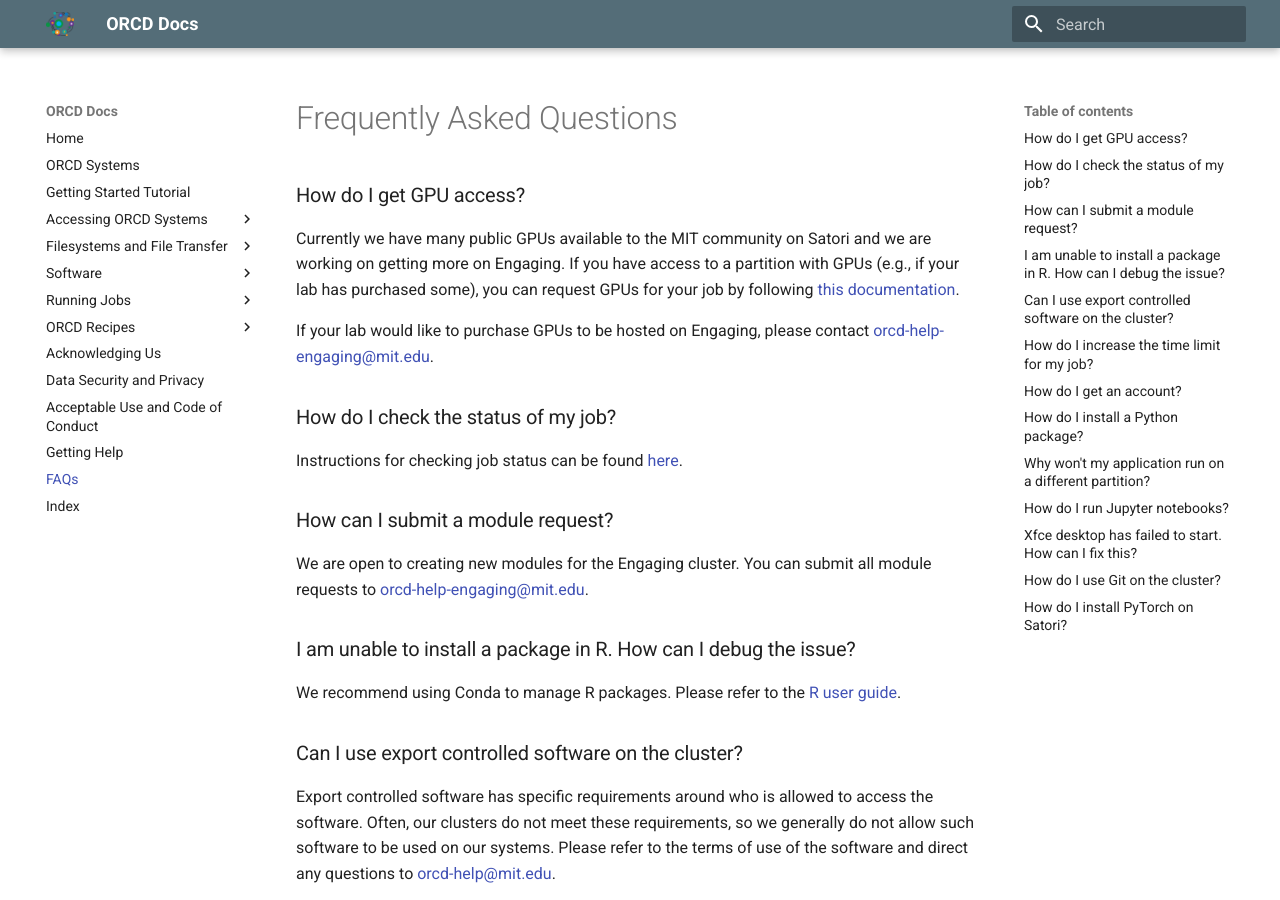
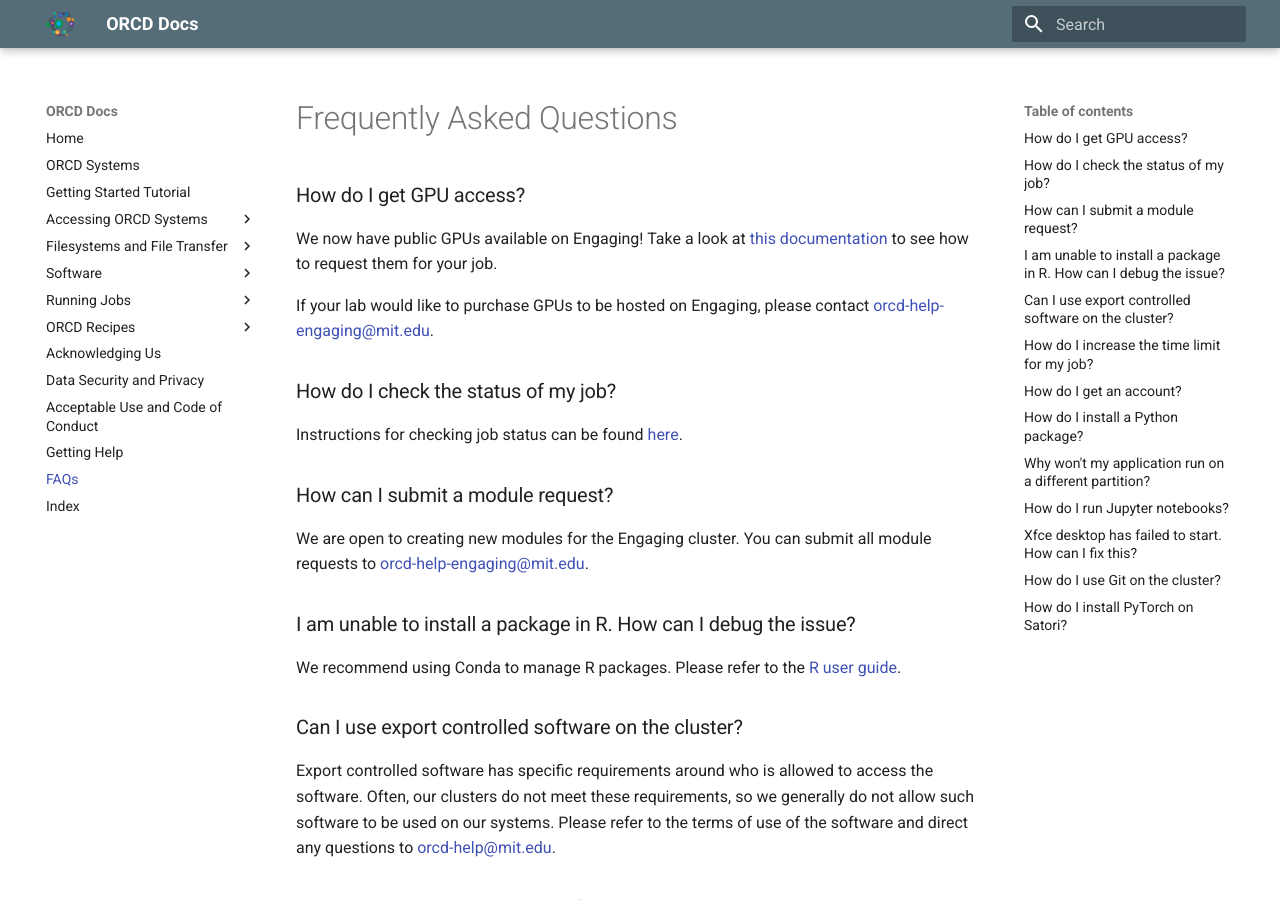
Before and after one commit to mit-orcd/orcd-docs-edit, an MkDocs documentation site: the page built from docs/faqs.md, in a window 1280 px wide and 900 px high. Built offline with MkDocs 1.6.1 and Material for MkDocs 9.7.7, drawn with Linux system fonts in a browser that asks for light colours.

Commit message:
Add info about public GPUs on Engaging

```diff
--- a/docs/faqs.md
+++ b/docs/faqs.md
@@ -2,10 +2,7 @@
 
 ### How do I get GPU access?
 
-Currently we have many public GPUs available to the MIT community on Satori and
-we are working on getting more on Engaging. If you have access to a partition
-with GPUs (e.g., if your lab has purchased some), you can request GPUs for your
-job by following [this documentation](running-jobs/requesting-resources.md#gpus).
+We now have public GPUs available on Engaging! Take a look at [this documentation](running-jobs/requesting-resources.md#gpus) to see how to request them for your job.
 
 If your lab would like to purchase GPUs to be hosted on Engaging, please contact
 <orcd-help-engaging@mit.edu>.
```
